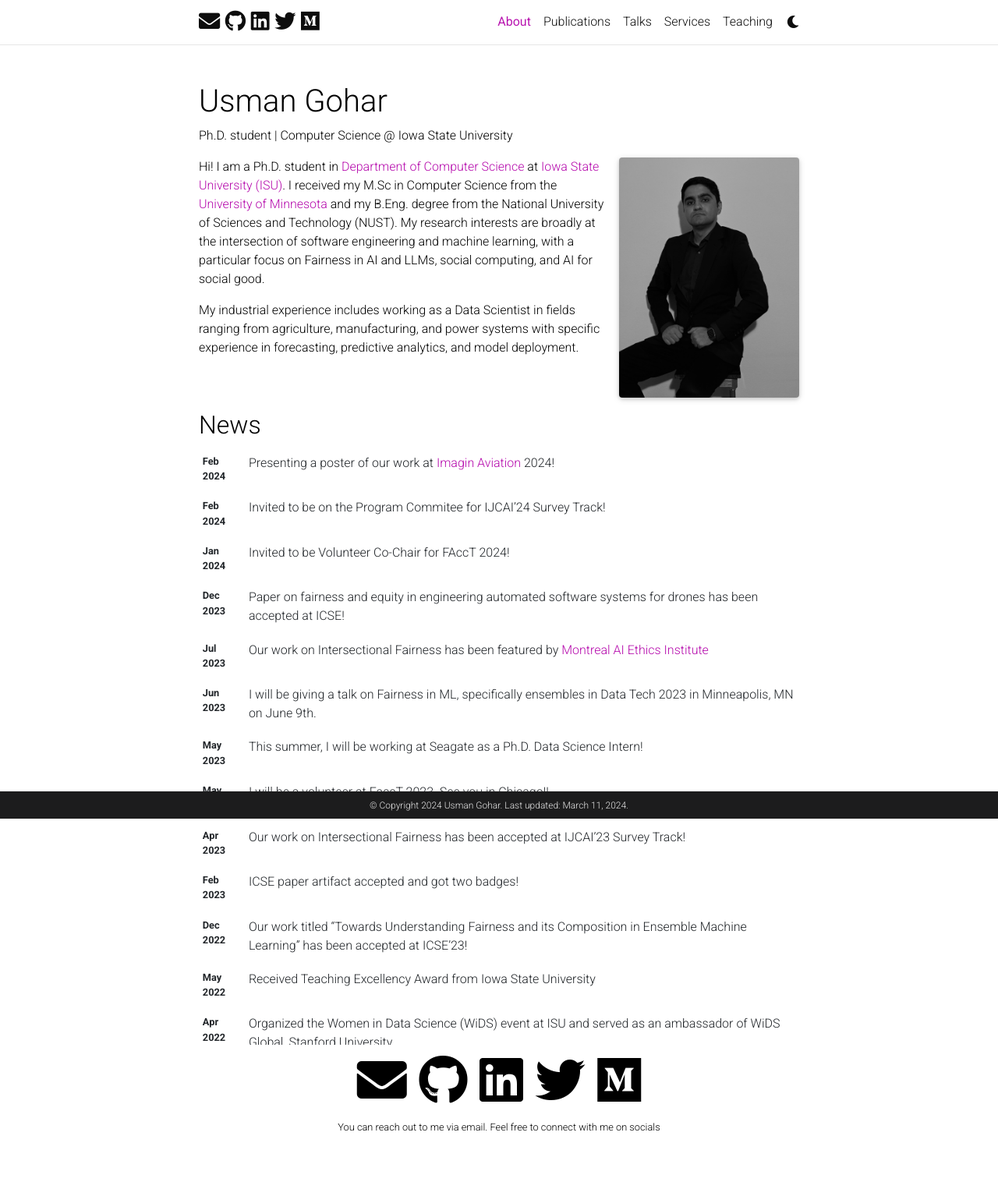
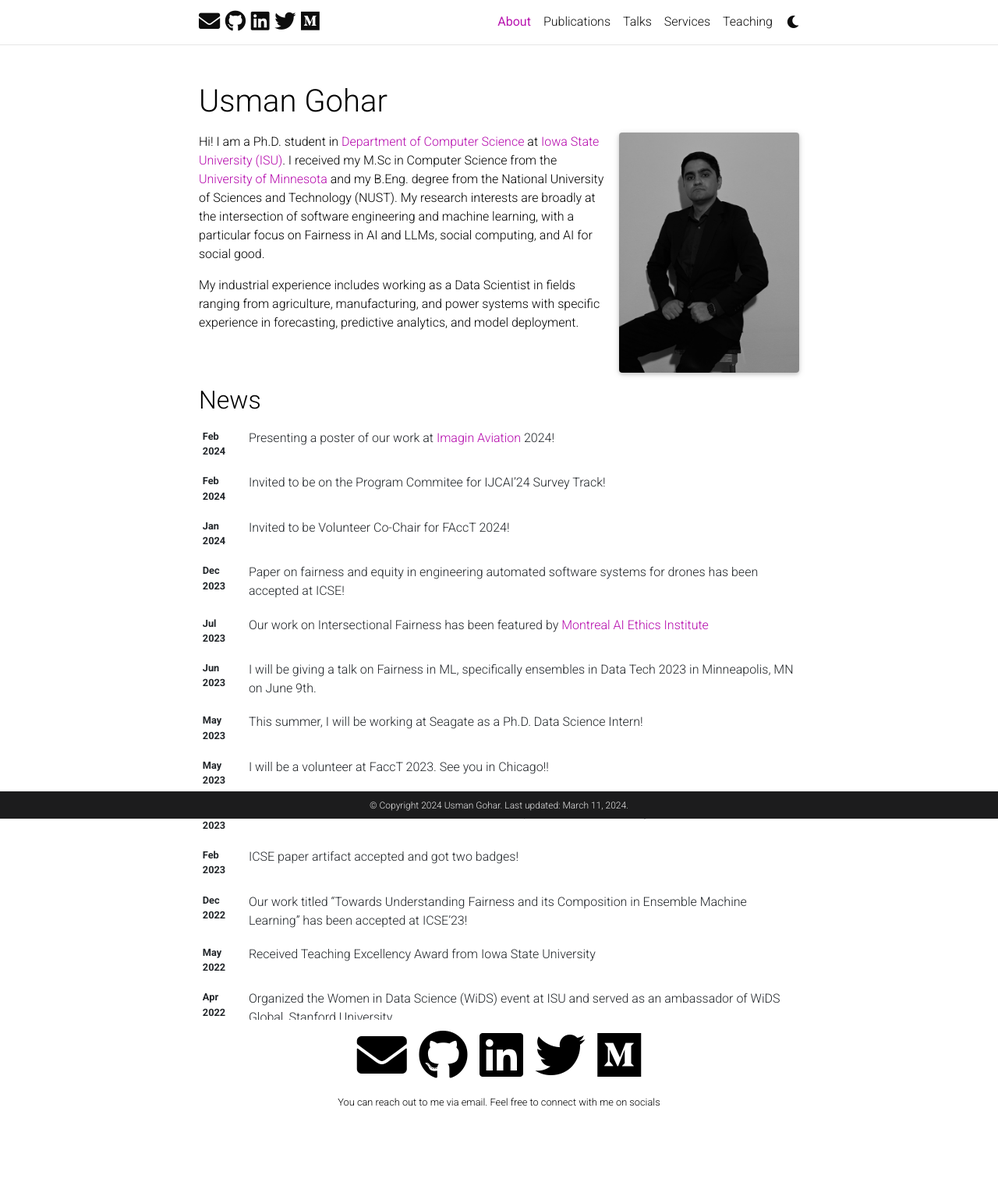
Before and after one commit to UsmanGohar/usmangohar.github.io, a Jekyll site: the page built from _pages/about.md, in a window 1280 px wide. Shown: the whole page at 78% size. Built offline with Jekyll 4.4.1, drawn with Linux system fonts in a browser that asks for light colours; full-size pictures stand in for the smaller copies a plugin makes; comment, search, counter and statistics services are not loaded; a style sheet for code colours, icons or effects is not loaded; after the commit the page ends 1493 px from its top, so only the background shows below that.

Commit message:
Update about.md

```diff
--- a/_pages/about.md
+++ b/_pages/about.md
@@ -2,7 +2,7 @@
 layout: about
 title: About
 permalink: /
-subtitle: Ph.D. student | Computer Science @ Iowa State University
+subtitle:
 
 profile:
   align: center
```
